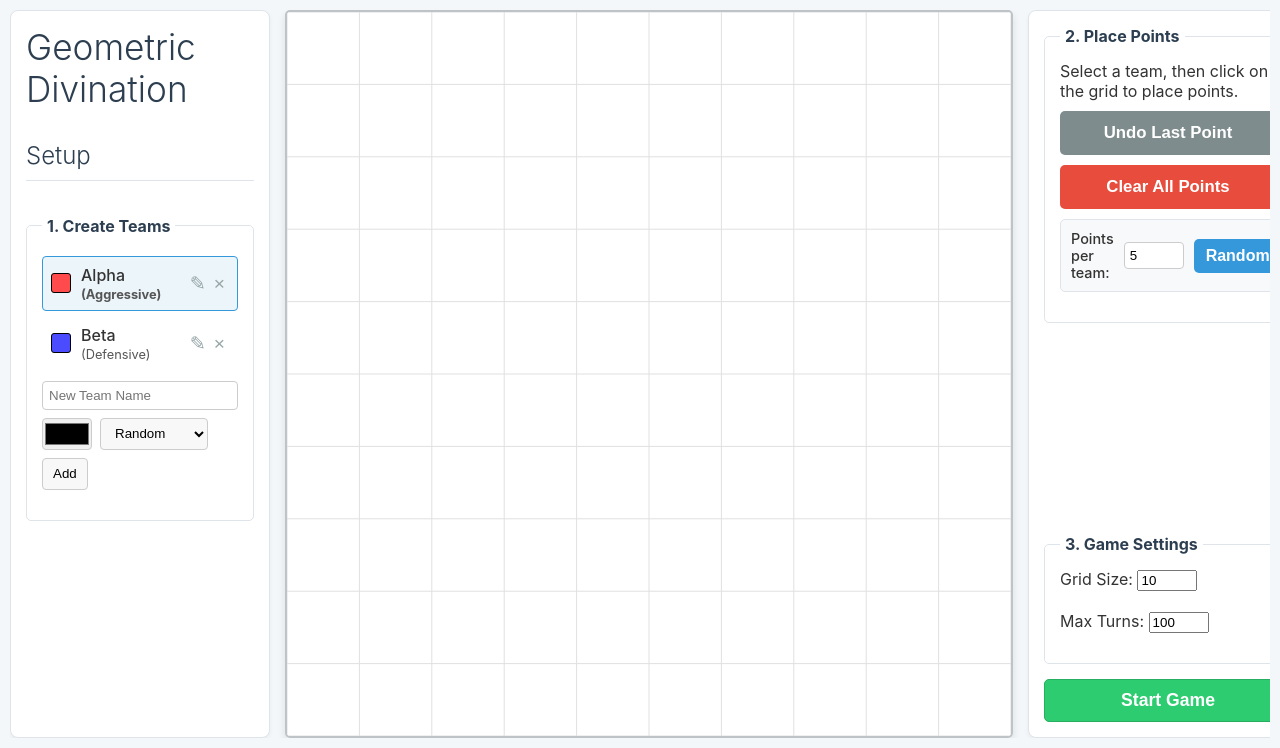
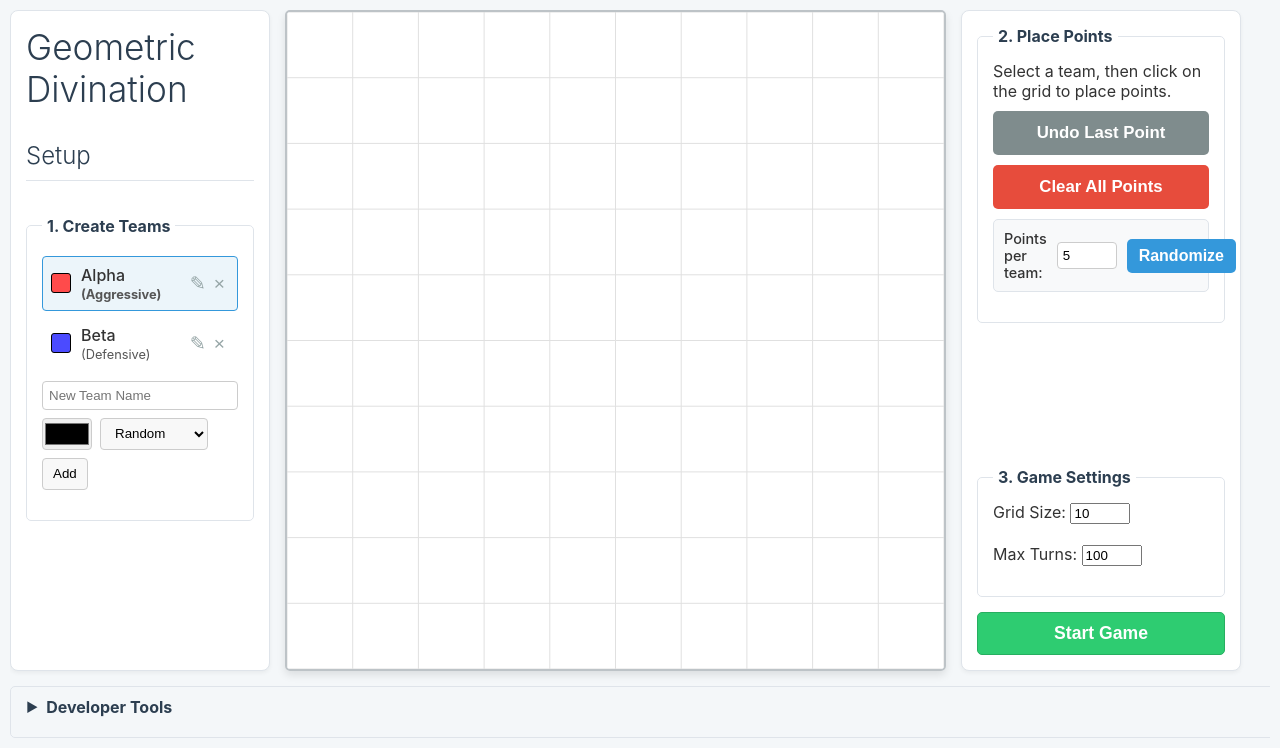
Before and after one commit to tmt1611/geom, a Flask app: page / in a window 1280 px wide. Shown: the part 52-800 px from the top of the page. Run offline with Flask 3, Linux system fonts and the light colour scheme; data that the repository does not hold is empty; some libraries are stand-ins or nearby versions.

Commit message:
AI: Analyze codebase, try to improve the app according to design.md, some possible approaches below, implement if not yet, otherwise improve: 1. clean code: refactor, shorten, simplify, optimize 2. when randomize point, instead of creating a prompt asking number of point, number of point can be selected from browser explicitly. 3. make a progress visual and text to show to progress of the simulation 4. game should still show the action proba preview for each step for each team 5. change the narration at the bottom of the main grid to team-colored text over white background. the team name still be in their color. 6. in game log, the text box background color should be changed to team colored. however, the environment events like "A point for Alpha regenerated from a past sacrifice." is still in default background color. 7. the development tools shoud also be available at the game setup screen. 8. user should also be able to go to previous step
Focus on few changes at a time, keep it clean, respect the basic requirements and vision in design.md, make sure the S/R operation you wrote are correct to avoid "No search texts found; no changes made", log what you did in LAST_ITERATION.md.

```diff
--- a/game_app/turn_processor.py
+++ b/game_app/turn_processor.py
@@ -154,7 +154,7 @@ class TurnProcessor:
                 if destroyed_point:
                     team_name = self.state['teams'][trap['teamId']]['name']
                     enemy_team_name = self.state['teams'][destroyed_point['teamId']]['name']
-                    log_msg = { 'teamId': trap['teamId'], 'message': f"A Rift Trap from {team_name} snared and destroyed a point from {enemy_team_name}!", 'short_message': '[TRAP!]'}
+                    log_msg = { 'message': f"A Rift Trap from {team_name} snared and destroyed a point from {enemy_team_name}!", 'short_message': '[TRAP!]'}
                     self.state['game_log'].append(log_msg)
                     self.state['new_turn_events'].append({ 'type': 'rift_trap_trigger', 'trap': trap, 'destroyed_point': destroyed_point })
                 continue
@@ -313,7 +313,7 @@ class TurnProcessor:
                 if wonder['turns_to_victory'] <= 0:
                     self.state['game_phase'] = 'FINISHED'
                     self.state['victory_condition'] = f"'{team_name}' achieved victory with the Chronos Spire."
-                    self.state['game_log'].append({'teamId': wonder['teamId'], 'message': self.state['victory_condition'], 'short_message': '[WONDER VICTORY]'})
+                    self.state['game_log'].append({'message': self.state['victory_condition'], 'short_message': '[WONDER VICTORY]'})
                     self.state['actions_queue_this_turn'] = []
                     return True
         return False
--- a/index.html
+++ b/index.html
@@ -134,6 +134,7 @@
                         </div>
                         <div id="log" class="log-box">Awaiting game start...</div>
                     </div>
+                </div>
                 <details class="debug-fieldset">
                     <summary>Developer Tools</summary>
                     <div class="debug-options">
@@ -144,7 +145,6 @@
                         <button id="generate-illustrations-btn" class="dev-btn-action">Generate Illustrations</button>
                     </div>
                 </details>
-                </div>
             </div>
         </div>
         <div id="guide-tab" class="tab-content">
--- a/static/css/style.css
+++ b/static/css/style.css
@@ -79,7 +79,7 @@ h3 { font-size: 1.2em; }
     height: 100%;
     /* A consistent 4-column layout for all phases */
     grid-template-columns: minmax(260px, 1fr) auto minmax(280px, 1.2fr) minmax(260px, 1.1fr);
-    grid-template-rows: 1fr;
+    grid-template-rows: 1fr auto;
     align-items: stretch;
 }
 
@@ -118,6 +118,11 @@ h3 { font-size: 1.2em; }
     pointer-events: none; /* Don't intercept clicks */
     border: 1px solid #ddd;
     box-shadow: 0 1px 3px rgba(0,0,0,0.1);
+}
+
+#status-bar strong {
+    /* Add a subtle shadow to make colored team names pop against a similarly colored background text */
+    text-shadow: 0 0 4px rgba(0,0,0,0.5);
 }
 
 .setup-column, .game-column {
@@ -685,6 +690,12 @@ legend {
     margin: 0;
 }
 
+.container > details.debug-fieldset {
+    grid-column: 1 / -1; /* Span all columns */
+    grid-row: 2 / 3;
+    margin-top: 0;
+}
+
 details.debug-fieldset {
     border: 1px solid #dfe4ea;
     border-radius: 5px;
--- a/static/js/main.js
+++ b/static/js/main.js
@@ -230,8 +230,14 @@ document.addEventListener('DOMContentLoaded', () => {
                     logEntryDiv.style.fontWeight = 'bold';
                 }
             } else {
-                // Environment event
-                logEntryDiv.textContent = message;
+                // Environment or turn event. Colorize team names within the message.
+                let finalMessage = message;
+                for (const teamId in teams) {
+                    const team = teams[teamId];
+                    finalMessage = finalMessage.replace(new RegExp(`\\b${team.name}\\b`, 'g'), `<strong style="color: ${team.color};">${team.name}</strong>`);
+                }
+                logEntryDiv.innerHTML = finalMessage;
+
                 if (message.startsWith('--- Turn')) {
                      logEntryDiv.style.textAlign = 'center';
                      logEntryDiv.style.background = '#e9ecef';
```
Also changed, not shown: LAST_ITERATION.md (+3 -4 lines). Lines whose indentation alone changed are shown as unchanged.
